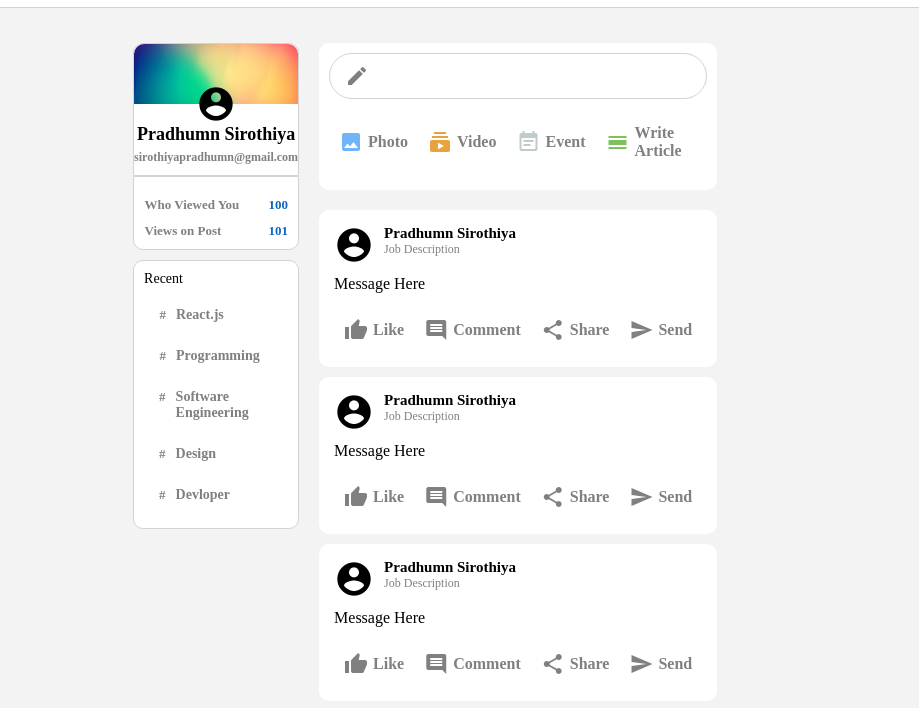
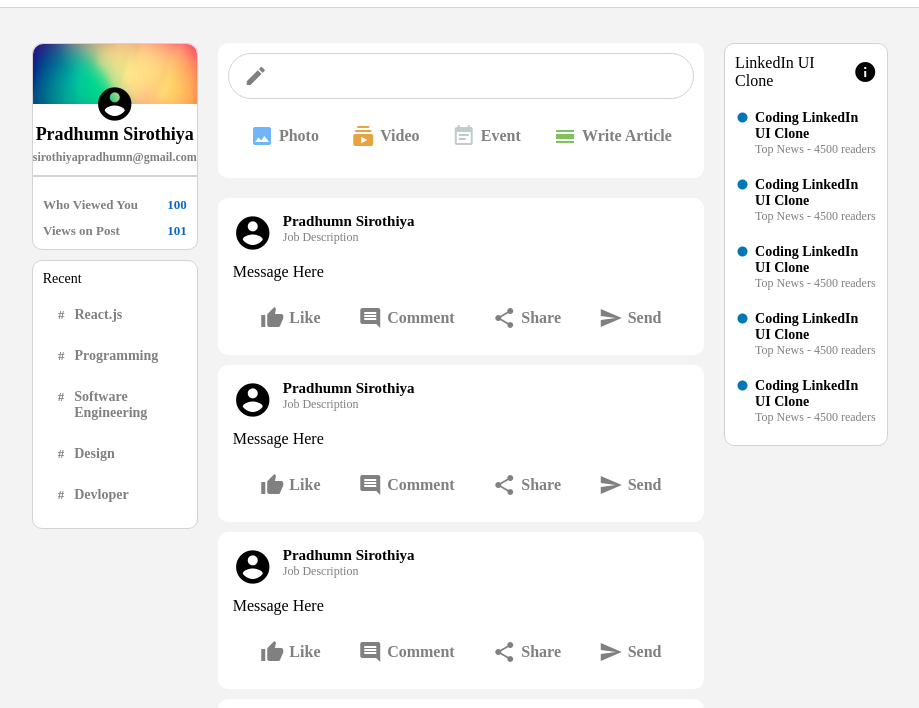
Before and after one commit to sirothiyapradhumn/LinkedIn_clone, a plain HTML site: page index.html in a window 1280 px wide. Shown: the part 58-766 px from the top of the page, without its empty margins (180-1099 px from the left). Drawn offline with Linux system fonts and the light colour scheme.

Commit message:
Widgets complete

```diff
--- a/index.html
+++ b/index.html
@@ -339,6 +339,59 @@
         </div>
         <!-- Feed End -->
 
+        <!-- Widgets Starts -->
+        <div class="widgets">
+            <div class="widgets_heasder">
+                <h2>LinkedIn UI Clone</h2>
+                <i class="material-icons">info</i>
+            </div>
+            <div class="widgets_article">
+                <div class="widgets_articleLeft">
+                    <i class="material-icons">fiber_manual_record</i>
+                </div>
+                <div class="widgets_articleRight">
+                    <h4>Coding LinkedIn UI Clone</h4>
+                    <p>Top News - 4500 readers</p>
+                </div>
+            </div>
+            <div class="widgets_article">
+                <div class="widgets_articleLeft">
+                    <i class="material-icons">fiber_manual_record</i>
+                </div>
+                <div class="widgets_articleRight">
+                    <h4>Coding LinkedIn UI Clone</h4>
+                    <p>Top News - 4500 readers</p>
+                </div>
+            </div>
+            <div class="widgets_article">
+                <div class="widgets_articleLeft">
+                    <i class="material-icons">fiber_manual_record</i>
+                </div>
+                <div class="widgets_articleRight">
+                    <h4>Coding LinkedIn UI Clone</h4>
+                    <p>Top News - 4500 readers</p>
+                </div>
+            </div>
+            <div class="widgets_article">
+                <div class="widgets_articleLeft">
+                    <i class="material-icons">fiber_manual_record</i>
+                </div>
+                <div class="widgets_articleRight">
+                    <h4>Coding LinkedIn UI Clone</h4>
+                    <p>Top News - 4500 readers</p>
+                </div>
+            </div>
+            <div class="widgets_article">
+                <div class="widgets_articleLeft">
+                    <i class="material-icons">fiber_manual_record</i>
+                </div>
+                <div class="widgets_articleRight">
+                    <h4>Coding LinkedIn UI Clone</h4>
+                    <p>Top News - 4500 readers</p>
+                </div>
+            </div>
+        </div>
+        <!-- Widgets end -->
     </div>
     <!-- Main Body End -->
 
--- a/style.css
+++ b/style.css
@@ -282,3 +282,60 @@ body{
 .post_info h2{
     font-size: 15px;
 }
+
+/*widgets*/
+
+.widgets{
+    background-color: white;
+    position: sticky;
+    top: 80px;
+    flex: 0.2;
+    border-radius: 10px;
+    border: 1px solid lightgray;
+    height: fit-content;
+    padding-bottom: 10px;
+}
+
+.widgets_heasder{
+    display: flex;
+    align-items: center;
+    justify-content: space-between;
+    padding: 10px;
+}
+
+.widgets_heasder h2{
+    font-size: 16px;
+    font-weight: 400;;
+}
+
+.widgets_article{
+    display: flex;
+    padding: 10px;
+    cursor: pointer;
+}
+
+.widgets_article:hover{
+    background-color: whitesmoke;
+}
+
+.widgets_articleLeft{
+    color: #0177b7;
+    margin-right: 5px;
+}
+
+.widgets_articleLeft .material-icons{
+    font-size: 15px;
+}
+
+.widgets_articleRight {
+    flex: 1;
+}
+
+.widgets_articleRight h4{
+    font-size: 14px;
+}
+
+.widgets_articleRight p {
+    font-size: 12px;
+    color: gray;
+}
```
